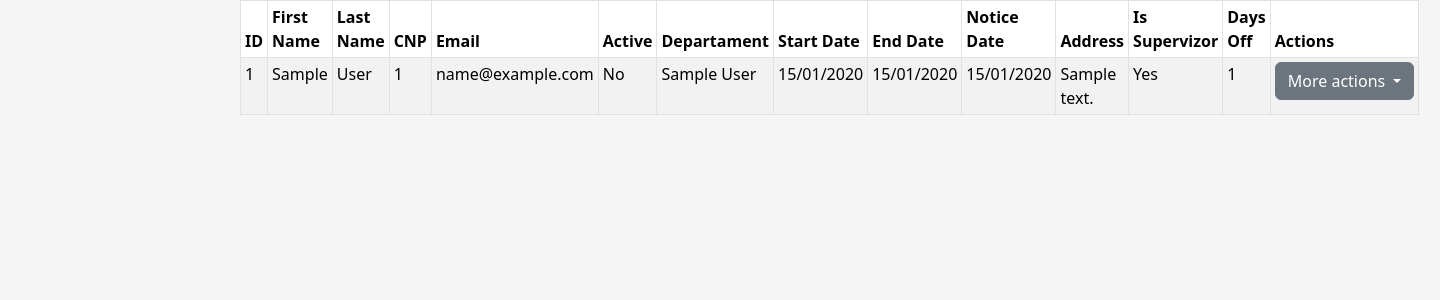
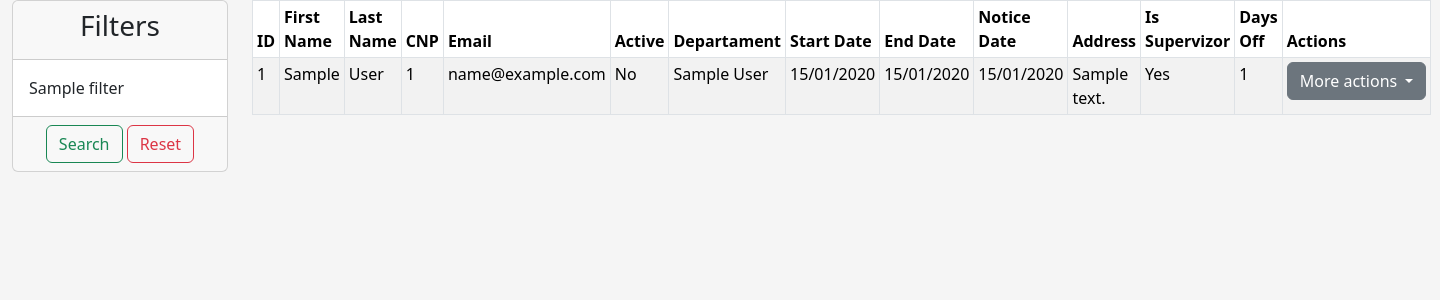
Before and after one commit to Moses9312/vacationValet, a Django app: template templates/employee/list_of_employees.html in a window 1440 px wide. Shown: the part 66-366 px from the top of the page. Run offline with Django 5.2, Linux system fonts and the light colour scheme; tables that the repository leaves empty hold one stand-in row (values such as "Sample post"); the template is opened without the code that fills it: values that come from a table or form of the project are taken from there, most other values are stand-ins (such as "Sample title", 1, 10 or a date in 2020).

Commit message:
Creating the project and do some things on it.

```diff
--- a/employee/models.py
+++ b/employee/models.py
@@ -14,12 +14,12 @@ class Department(models.Model):
 
 
 class Employee(AbstractUser):
-    gender_options = (
+    GENDER_OPTIONS = (
         ('male', 'Male'),
         ('female', 'Female')
     )
     cnp = models.IntegerField(blank=False, null=True, unique=True)
-    gender = models.CharField(max_length=6, choices=gender_options, null=True)
+    gender = models.CharField(max_length=6, choices=GENDER_OPTIONS, null=True)
     birth_date = models.DateField(null=True, blank=False)
     departament = models.ForeignKey(Department, on_delete=models.CASCADE, null=True)
     start_date = models.DateField(null=True)
--- a/templates/employee/list_of_employees.html
+++ b/templates/employee/list_of_employees.html
@@ -3,22 +3,25 @@
 {% block title %} List of employee {% endblock %}
 
 {% block content %}
-    {#    <div class="container-fluid">#}
-    {#        <div class="row">#}
-    {#            <div class="card">#}
-    {#                <div class="card-header"></div>#}
-    {#                <form method="GET">#}
-    {#                    <div class="card-body">#}
-    {#                        #}
-    {#                    </div>#}
-    {#                    <div class="card-footer">#}
-    {#                        #}
-    {#                    </div>#}
-    {#                </form>#}
-    {#            </div>#}
-    {#        </div>#}
-    {#    </div>#}
-    <div class="col-md-8 offset-md-2">
+    <div class="container-fluid">
+        <div class="row">
+            <div class="col-md-2">
+                <div class="card">
+                    <div class="card-header">
+                        <h3 class="text-center">Filters</h3>
+                    </div>
+                    <form method="get">
+                        <div class="card-body">
+                            {{ filter }}
+                        </div>
+                        <div class="card-footer text-center">
+                            <button type="submit" class="btn btn-outline-success">Search</button>
+                            <a href="{% url 'list-employees' %}" class="btn btn-outline-danger">Reset</a>
+                        </div>
+                    </form>
+                </div>
+            </div>
+            <div class="col-md-10">
                 {% if all_employees %}
                     <table class="table table-striped table-bordered table-sm">
                         <thead>
@@ -92,5 +95,6 @@
                     </table>
                 {% endif %}
             </div>
-
+        </div>
+    </div>
 {% endblock %}
```
Also changed, not shown: employee/views.py (+12 -0 lines), templates/employee/details_employee.html (+2 -8 lines). Lines whose indentation alone changed are shown as unchanged.
